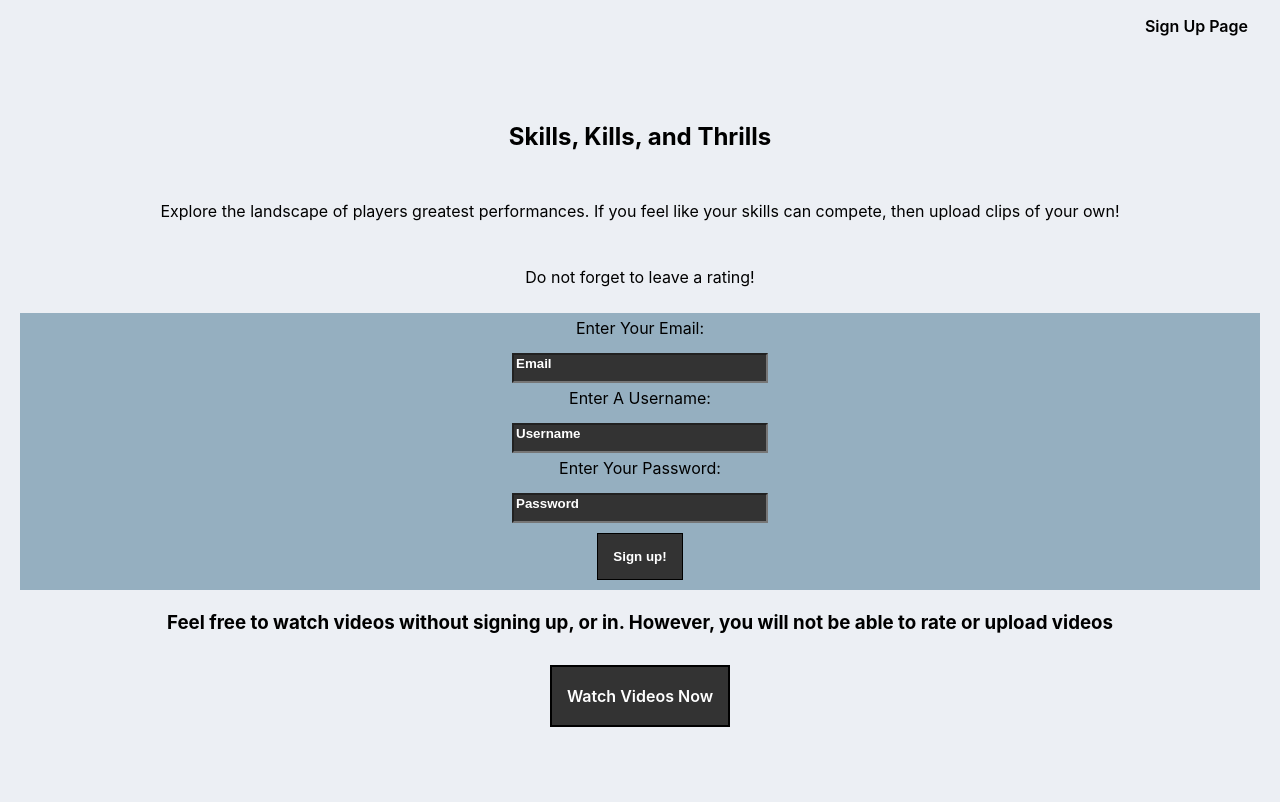
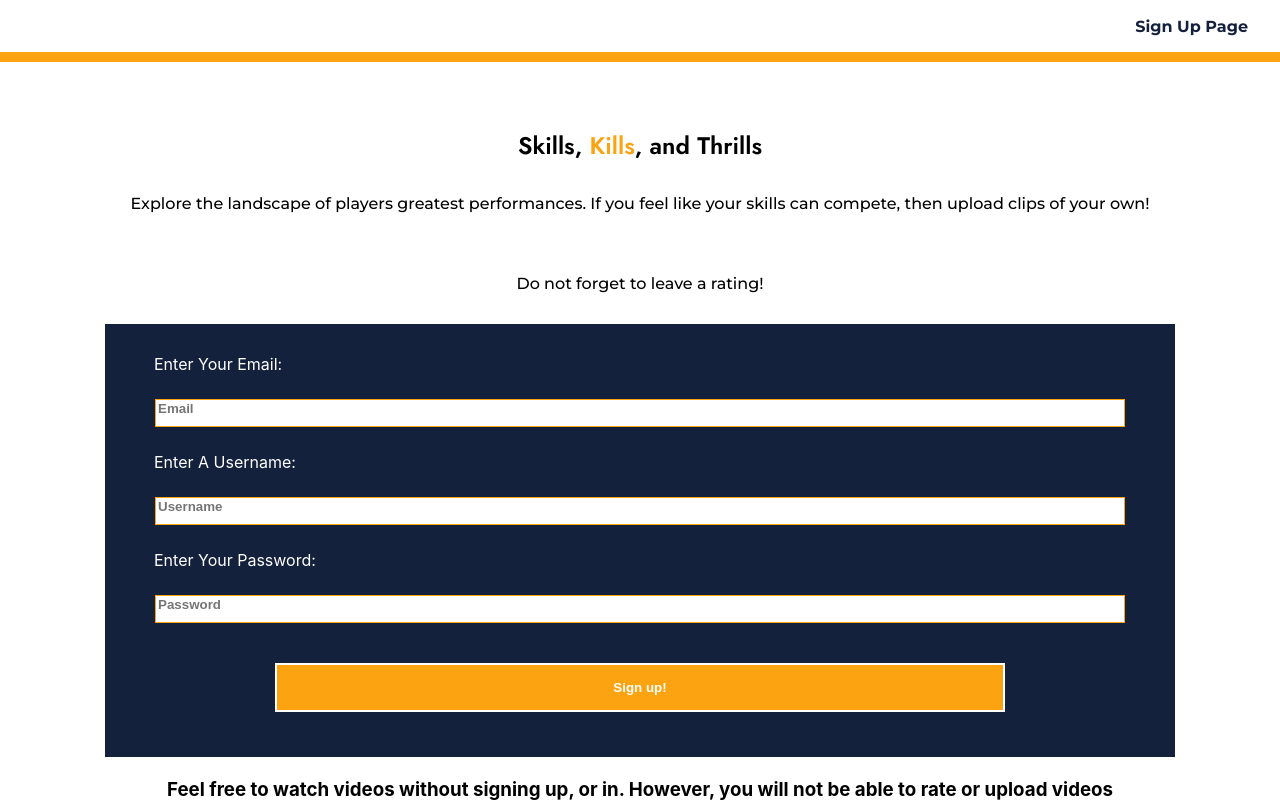
Before and after one commit to AJStolp/DD-Uploads, a React (Create React App) app: page / in a window 1280 px wide. Shown: the top 802 px of the page. Built offline with nearby package versions, Linux system fonts and the light colour scheme; no server answers.

Commit message:
req.body empty need to fix

```diff
--- a/src/App.js
+++ b/src/App.js
@@ -7,6 +7,7 @@ import SignIn from './sign-in-form/sign-up';
 import NavSignUp from './nav-sign-up/nav-sign-up';
 import HomePage from './home-page-videos/home-page';
 import UploadVideos from './upload-videos/upload-videos';
+import Footer from './footer/footer';
 
 class App extends React.Component {
   constructor(props) {
@@ -44,6 +45,7 @@ render(){
         <Route exact path='/upload-videos' component={UploadVideos} />
         <Route exact path='/sign-in-form' component={SignIn}/>
       </Switch>
+      <Footer />
   </div>
     );
 
--- /dev/null
+++ b/src/footer/footer.css
@@ -0,0 +1,10 @@
+div.footer {
+    border-top: 10px solid #fca311;
+    text-align: center;
+    padding-top: 20px;
+    font-family: 'Montserrat', sans-serif;
+    margin-top: 45px;
+}
+.dose {
+    color: #fca311;
+}
--- /dev/null
+++ b/src/footer/footer.js
@@ -0,0 +1,11 @@
+import React from 'react';
+import './footer.css';
+function footer () {
+    return (
+        <div className='footer'>
+            <p>Double <span className='dose'>Dose</span> Uploads</p>
+        </div>
+    )
+}
+
+export default footer
--- a/src/index.css
+++ b/src/index.css
@@ -1,3 +1,6 @@
+@import url('https://fonts.googleapis.com/css2?family=Lato:ital,wght@1,700&display=swap');
+@import url('https://fonts.googleapis.com/css2?family=Jost:wght@600&family=Montserrat:wght@500;700&family=Oswald&display=swap');
+
 body {
   margin: 0;
   font-family: -apple-system, BlinkMacSystemFont, 'Segoe UI', 'Roboto', 'Oxygen',
--- a/src/landing-page/landing-page.css
+++ b/src/landing-page/landing-page.css
@@ -2,12 +2,15 @@
     box-sizing: border-box;
     padding-bottom: 10px;
 }
+.kills {
+    color: #fca311;
+}
 .welcome-text {
     line-height: 1.75em;
+    font-family: 'Montserrat', sans-serif;
 }
-::placeholder {
-    color: white;
-    opacity: 1;
+.skills-kills-thrills {
+    font-family: 'Jost', sans-serif;
 }
 .landing-parent-section {
     display: flex;
@@ -19,49 +22,77 @@
     display: flex;
     flex-direction: column;
     padding: 5px;
-    background-color: #95afc0;
+    background-color: #14213d;
+}
+.landing-label {
+    color: white;
+    margin: 10px 0;
+    padding: 15px 0;
 }
 
 .landing-inputs {
-    background-color: #333333;
+    font-weight: 800;
+    border: 1px solid #fca311;
+}
+.landing-button-home {
+    background-color: #fca311;
     color: white;
     font-weight: 800;
+    padding: 15px;
+    margin: 20px 80px;
+    border: 2px solid white;
 }
-
-.landing-buttons {
-    border: 1px solid black;
+:hover.watch-now-link {
+    background-color: #fca311;
 }
-.child {
-    margin: 5px;
-}
-
 .watch-now {
     display: flex;
     flex-direction: column;
     justify-content: center;
-    align-items: center;
     line-height: 1.75em;
     text-decoration: none;
 }
 .watch-now-link {
-    border: 2px solid black;
+    border: 3px solid white;
+    border-style: double;
     padding: 15px;
     color: white;
-    background-color: #333333;
+    background-color: #14213d;
     font-weight: 600;
+    text-align: center;
 }
 
 @media(min-width: 48em) {
     .landing-parent-section {
         padding-top: 50px;
-        text-align: center;
+    }
+    .landing-label {
+        color: white;
+        margin: 10px 44px;
     }
 
     .landing-form {
-        align-items: center;
-        background-color: #95afc0;
+       margin: 0 85px;
     }
     .landing-inputs {
-        width: 20vw;
+        margin: 0 45px;
+    }
+    .welcome-text {
+        line-height: 1.75em;
+        font-family: 'Montserrat', sans-serif;
+        text-align: center;
+    }
+    .landing-button-home {
+        background-color: #fca311;
+        color: white;
+        font-weight: 800;
+        padding: 15px 0;
+        margin: 40px 165px;
+    }
+    .watch-now {
+        text-align: center;
+    }
+    .watch-now-link {
+        margin: 0 85px;
     }
 }
--- a/src/landing-page/landing-page.js
+++ b/src/landing-page/landing-page.js
@@ -33,7 +33,7 @@ class LandingPage extends React.Component {
         onUserNameChange = async (userName) => {
                 userName.preventDefault();
                 await this.setState({
-                        userName: userName.target.value
+                        username: userName.target.value
                 })
                 console.log(this.state.userName)
         };
@@ -58,7 +58,7 @@ class LandingPage extends React.Component {
                 const request = {
                         method: 'POST',
                         headers: {
-                                'content-type': 'application/json'
+                                'content-type': 'application/json',
                         },
                         body: JSON.stringify(addedUserData)
                 };
@@ -86,10 +86,12 @@ class LandingPage extends React.Component {
 
         render() {
                 return (
-                <section className='landing-parent-section'>
-                    <h1>Skills, Kills, and Thrills</h1>
-                    <p className='welcome-text'>Explore the landscape of players greatest performances. If you feel like your skills can compete, then upload clips of your own!</p>
-                    <p>Do not forget to leave a rating!</p>
+                <div className='landing-parent-section'>
+                        <section className='welcome-text'>
+                                <h1 className='skills-kills-thrills'>Skills, <span className='kills'>Kills</span>, and Thrills</h1>
+                                <p>Explore the landscape of players greatest performances. If you feel like your skills can compete, then upload clips of your own!</p>
+                        </section>
+                    <p className='welcome-text'>Do not forget to leave a rating!</p>
                     <form id='signupForm' className='landing-form' onSubmit={(e) => this.handleFormSubmit(e)}>
                         <label htmlFor='email' className='landing-label'>Enter Your Email:</label>
                         <input onChange={(e) => this.onEmailChange(e)} type='email' required id='email' className='landing-inputs child' placeholder='Email'></input>
@@ -100,13 +102,13 @@ class LandingPage extends React.Component {
                         <label htmlFor='password' className='landing-label'>Enter Your Password:</label>
                         <input onChange={(e) => this.onPasswordChange(e)} type='password' id='password' required className='landing-inputs child' placeholder='Password'></input>
 
-                        <button type='submit' className='landing-buttons child'>Sign up!</button>
+                        <button type='submit' className='landing-button-home child'>Sign up!</button>
                     </form>
                     <section className='watch-now'>
                             <h3>Feel free to watch videos without signing up, or in. However, you will not be able to rate or upload videos</h3>
                             <Link to='/home-page' className='watch-now watch-now-link' onClick={() => this.hideShowVideos()}>Watch Videos Now</Link>
                     </section>
-               </section>
+               </div>
                 )
 
         }
--- a/src/nav-log-in/nav-log-in.css
+++ b/src/nav-log-in/nav-log-in.css
@@ -1,12 +1,14 @@
 .log-in {
     text-decoration: none;
-    color: black;
+    color: #14213d;
     font-weight: 600;
+    font-family: 'Montserrat', sans-serif;
 }
 .log-out {
-    color: red;
+    color: #fca311;
     text-decoration: none;
     font-weight: 600;
+    font-family: 'Montserrat', sans-serif;
 }
 
 ul > li {
@@ -15,3 +17,7 @@ ul > li {
     margin-right: 2em;
     display: inline;
 }
+.nav-in-out {
+    border-bottom: 10px solid #fca311;
+    color: #14213d;
+}
--- a/src/nav-sign-up/nav-sign-up.css
+++ b/src/nav-sign-up/nav-sign-up.css
@@ -1,5 +1,9 @@
 .sign-up-link {
     text-decoration: none;
-    color: black;
+    color: #14213d;
     font-weight: 600;
+    font-family: 'Montserrat', sans-serif;
 }
+.list-nav {
+    border-bottom: 10px solid #fca311;
+}
--- a/src/sign-in-form/sign-up.css
+++ b/src/sign-in-form/sign-up.css
@@ -2,22 +2,45 @@
     display: flex;
     flex-direction: column;
     justify-content: center;
-    align-items: center;
-    background-color: #95afc0;
-    margin: 0 20px;
+    text-align: center;
+    background-color: #14213d;
+    margin: 0 6px;
+    padding: 45px 0;
 }
-
+.sign-in-inputs {
+    border: 2px solid #fca311;
+    margin: 0 10px;
+}
 .main-container {
-    padding-top: 175px;
+    padding: 75px 0;
 }
-
-::placeholder {
+.sign-in > p {
     color: white;
-    opacity: 1;
+    text-align: left;
+    margin-left: 10px;
+    font-family: 'Montserrat', sans-serif;
 }
 .landing-buttons {
-    background-color: #333333;
+    background-color: #fca311;
     color: white;
-    font-weight: 600;
+    font-weight: 800;
     padding: 15px;
+    margin: 20px 65px;
 }
+@media (min-width: 48em) {
+    .landing-buttons {
+        font-weight: 800;
+        padding: 15px;
+        margin: 20px 165px;
+    }
+    .sign-in {
+        margin: 0 150px;
+        align-items: center;
+    }
+    .sign-in-inputs {
+        width: 50%;
+    }
+    .landing-buttons {
+        width: 50%;
+    }
+}
--- a/src/sign-in-form/sign-up.js
+++ b/src/sign-in-form/sign-up.js
@@ -29,10 +29,10 @@ class SignIn extends React.Component {
         return (
             <div className='main-container'>
                 <form className='sign-in'>
-                    <label htmlFor='email'>Enter Your Email:</label>
-                    <input onChange={(e) => this.onEmailChange(e)}  type='email' required id='email' className='landing-inputs child' placeholder='Email'></input>
-                    <label htmlFor='password'>Enter Your Password:</label>
-                    <input onChange={(e) => this.onPasswordChange(e)} type='password' id='password' required className='landing-inputs child' placeholder='Password'></input>
+                    <p htmlFor='email'>Enter Your Email:</p>
+                    <input onChange={(e) => this.onEmailChange(e)}  type='email' required id='email' className='sign-in-inputs' placeholder='Email'></input>
+                    <p htmlFor='password'>Enter Your Password:</p>
+                    <input onChange={(e) => this.onPasswordChange(e)} type='password' id='password' required className='sign-in-inputs' placeholder='Password'></input>
                     <button type='submit' className='landing-buttons child'>Sign In!</button>
                 </form>
             </div>
--- a/src/upload-videos/upload-videos.css
+++ b/src/upload-videos/upload-videos.css
@@ -1,34 +1,76 @@
 * {
     box-sizing: border-box;
 }
-body {
-    background-color: rgb(236,239,244);
+#up-label {
+    color: white;
 }
-.div-main {
-    background: white;
+.column {
+    margin: 0 40px;
+}
+.column > p {
+    color: white;
+    font-family: 'Montserrat', sans-serif;
+}
+.row {
+    background: #14213d;
     border-radius: 12px;
-    margin: 20px 50px;
+    margin: 70px 10px;
 }
-#description {
-    background-color: gray;
+.files {
+    border: 2px solid white;
+    background-color: #fca311;
+    padding: 15px;
+    width: 22em;
 }
 
 textarea {
-    height: 12em;
-    width: 12em;
+    resize: both;
+    overflow: scroll;
+    width: 100%;
+    border: 2px solid #fca311;
 }
 #upload-icon {
     height: 100%;
-    width: 20em;
-    color: rgba(0,212,255,1)
+    width: 10em;
+    color: #fca311;
+}
+.upload-btn {
+    border: 2px solid white;
+    width: 22em;
+    background-color: #fca311;
+    margin-top: 20px;
+    padding: 15px;
+}
+:hover.upload-btn {
+    background-color: white;
 }
 
+#title {
+    border:  2px solid #fca311;
+    width: 100%;
+    resize: both;
+    overflow: scroll;
+}
 @media(min-width: 48em) {
-    .video-info {
-
-    }
-    .upload-btn {
-        background: linear-gradient(153deg, rgba(255,255,255,1) 0%, rgba(255,255,255,1) 50%, rgba(0,212,255,1) 100%);
-    }
-
+   .row {
+       display: flex;
+       justify-content: center;
+       align-items: center;
+       margin: 70px 100px;
+       padding: 40px 0;
+   }
+   .column {
+       flex: 50%;
+       padding: 10px;
+       margin: 0 20px;
+   }
+   textarea {
+       width: 70%;
+   }
+   #column-1 {
+       text-align: center;
+   }
+   #title {
+       width: 70%;
+   }
 }
```
Also changed, not shown: src/upload-videos/upload-videos.js (+19 -23 lines), 1 other file (tests, documents, lock files or other folders).
